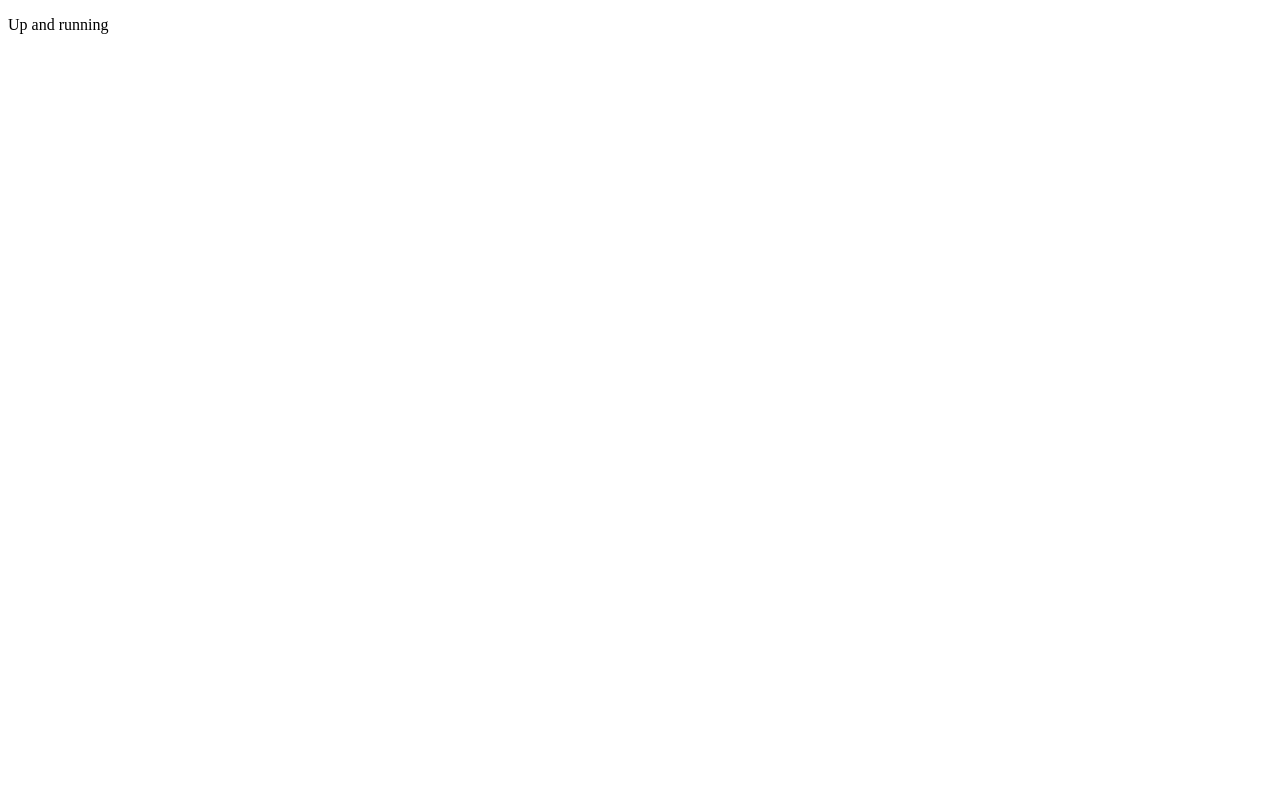
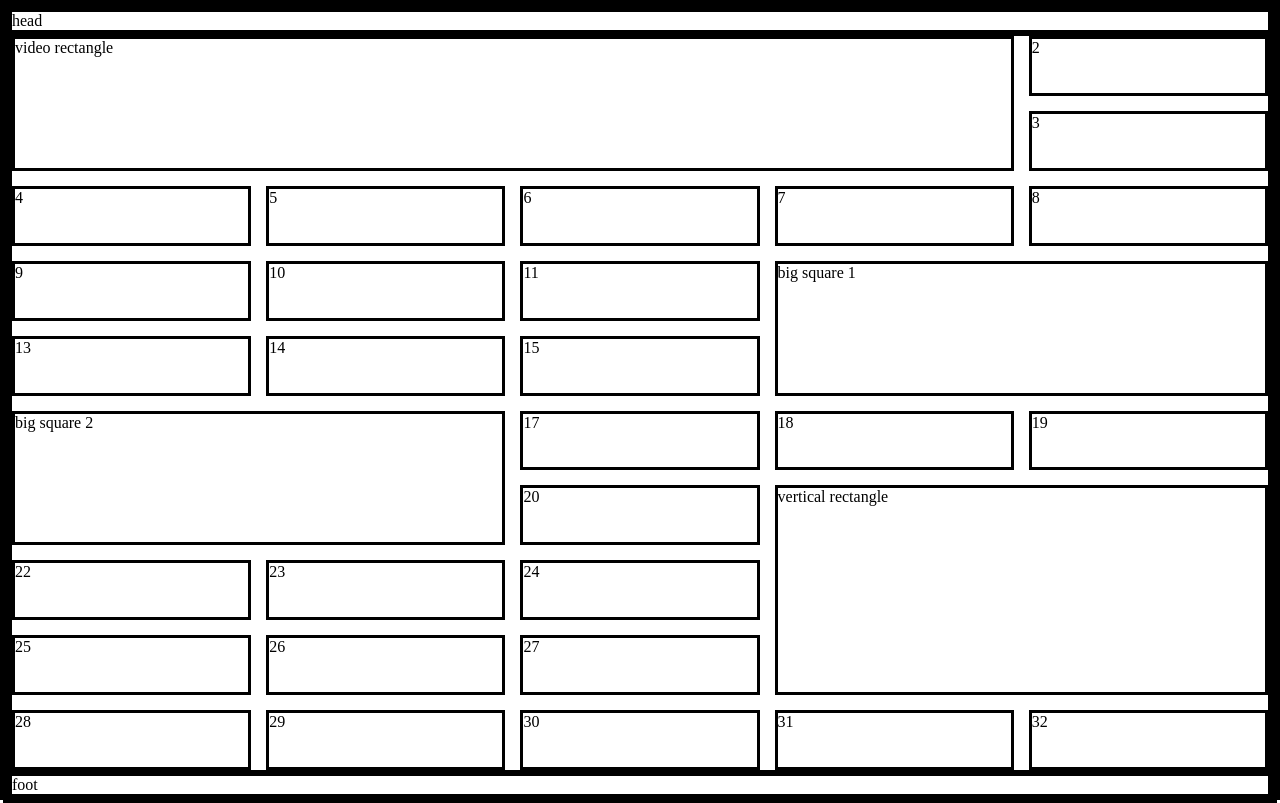
Before and after one commit to keaglin/tiffany, a website: page index.html in a window 1280 px wide. Drawn offline with Linux system fonts and the light colour scheme.

Commit message:
ok basics down

```diff
--- a/css/style.css
+++ b/css/style.css
@@ -0,0 +1,62 @@
+html {
+  box-sizing: border-box;
+  margin: 0;
+}
+
+*,
+*:before,
+*:after {
+  box-sizing: inherit;
+  border: solid 3px black;
+  margin: inherit;
+}
+
+h1,
+h2,
+h3,
+h4,
+h5,
+h6 {
+  margin: 0 0 5px 0;
+}
+
+html, body {
+  width: 100%;
+  height: 100vh;
+}
+
+.container {
+  min-height: 100%;
+  display: grid;
+  /* grid-gap: 20px; */
+  grid-template-rows: auto 1fr auto;
+  grid-template-columns: 100%;
+}
+
+.block-1 {
+  grid-row-start: span 2;
+  grid-column-start: span 4;
+}
+
+.block-12 {
+  grid-column-start: span 2;
+  grid-row-start: span 2;
+}
+
+.block-16 {
+  grid-column-start: span 2;
+  grid-row-start: span 2;
+}
+
+.block-21 {
+  grid-column-start: span 2;
+  grid-row-start: span 3;
+}
+
+main {
+  display: grid;
+  grid-gap: 15px;
+  grid-auto-flow: dense;
+  grid-template-columns: repeat(5, 1fr);
+  grid-template-rows: repeat(10, 1fr);
+}
--- a/index.html
+++ b/index.html
@@ -11,7 +11,44 @@
 </head>
 
 <body>
-  <p>Up and running</p>
+  <div class="container">
+    <header>head</header>
+    <main>
+      <div class="item block-1">video rectangle</div>
+      <div class="item block-2">2</div>
+      <div class="item block-3">3</div>
+      <div class="item block-4">4</div>
+      <div class="item block-5">5</div>
+      <div class="item block-6">6</div>
+      <div class="item block-7">7</div>
+      <div class="item block-8">8</div>
+      <div class="item block-9">9</div>
+      <div class="item block-10">10</div>
+      <div class="item block-11">11</div>
+      <div class="item block-12">big square 1</div>
+      <div class="item block-13">13</div>
+      <div class="item block-14">14</div>
+      <div class="item block-15">15</div>
+      <div class="item block-16">big square 2</div>
+      <div class="item block-17">17</div>
+      <div class="item block-18">18</div>
+      <div class="item block-19">19</div>
+      <div class="item block-20">20</div>
+      <div class="item block-21">vertical rectangle</div>
+      <div class="item block-22">22</div>
+      <div class="item block-23">23</div>
+      <div class="item block-24">24</div>
+      <div class="item block-25">25</div>
+      <div class="item block-26">26</div>
+      <div class="item block-27">27</div>
+      <div class="item block-28">28</div>
+      <div class="item block-29">29</div>
+      <div class="item block-30">30</div>
+      <div class="item block-31">31</div>
+      <div class="item block-32">32</div>
+    </main>
+    <footer>foot</footer>
+  </div>
 </body>
 
 </html>
```
Also changed, not shown: package.json (added, +27 -0 lines), 2 other files.
